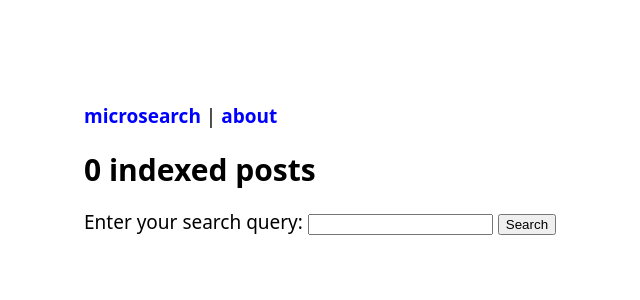
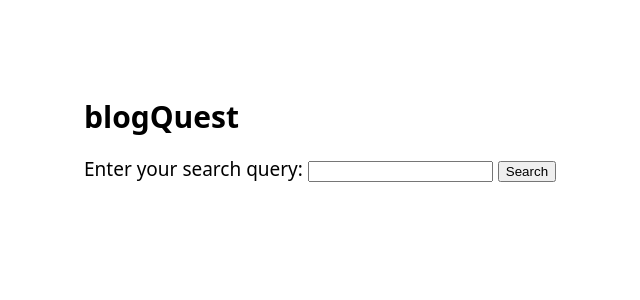
Before and after one commit to iamprabhu0/blogQuest, a FastAPI app: page / in a window 1280 px wide. Shown: the top 300 px of the page, without its empty margins (156-796 px from the left). Run offline with FastAPI, Linux system fonts and the light colour scheme.

Commit message:
removed navbar and made changes to UI

```diff
--- a/templates/base.html
+++ b/templates/base.html
@@ -1,16 +1,17 @@
 <!DOCTYPE html>
 <html>
 
-    {% include "navbar.html" %}
 <head>
     <meta name="viewport" content="width=device-width, initial-scale=1.0">
-        <title>{% block title %}microsearch{% endblock %}</title>
+    <title>{% block title %}blogQuest{% endblock %}</title>
     <link href="{{ url_for('static', path='/css/styles.css') }}" rel="stylesheet">
 </head>
+
 <body>
-        <h1>{% block heading %}microsearch{% endblock %}</h1>
+    <h1>{% block heading %}blogQuest{% endblock %}</h1>
 
     {% block content %}
     {% endblock %}
 </body>
+
 </html>
--- a/templates/navbar.html
+++ /dev/null
@@ -1,24 +0,0 @@
-<style>
-    header {
-        overflow: hidden;
-    }
-
-    nav {
-        float: left;
-    }
-
-    a {
-        font-size: 25;
-    }
-
-    .loginlink {
-        float: right;
-    }
-</style>
-
-<header>
-    <nav>
-        <b><a href="/">microsearch</a></b> |
-        <b><a href="/about">about</a></b>
-    </nav>
-</header>
--- a/templates/search.html
+++ b/templates/search.html
@@ -1,6 +1,6 @@
 {% extends "base.html" %}
-{% block heading %} {{ posts|length }} indexed posts {% endblock %}
 {% block content %}
+
 <body>
     <form id="searchForm" method="post">
         <label for="query">Enter your search query:</label>
@@ -16,5 +16,6 @@
         });
     </script>
 </body>
+
 </html>
 {% endblock %}
```
Also changed, not shown: README.md. Lines whose indentation alone changed are shown as unchanged.
